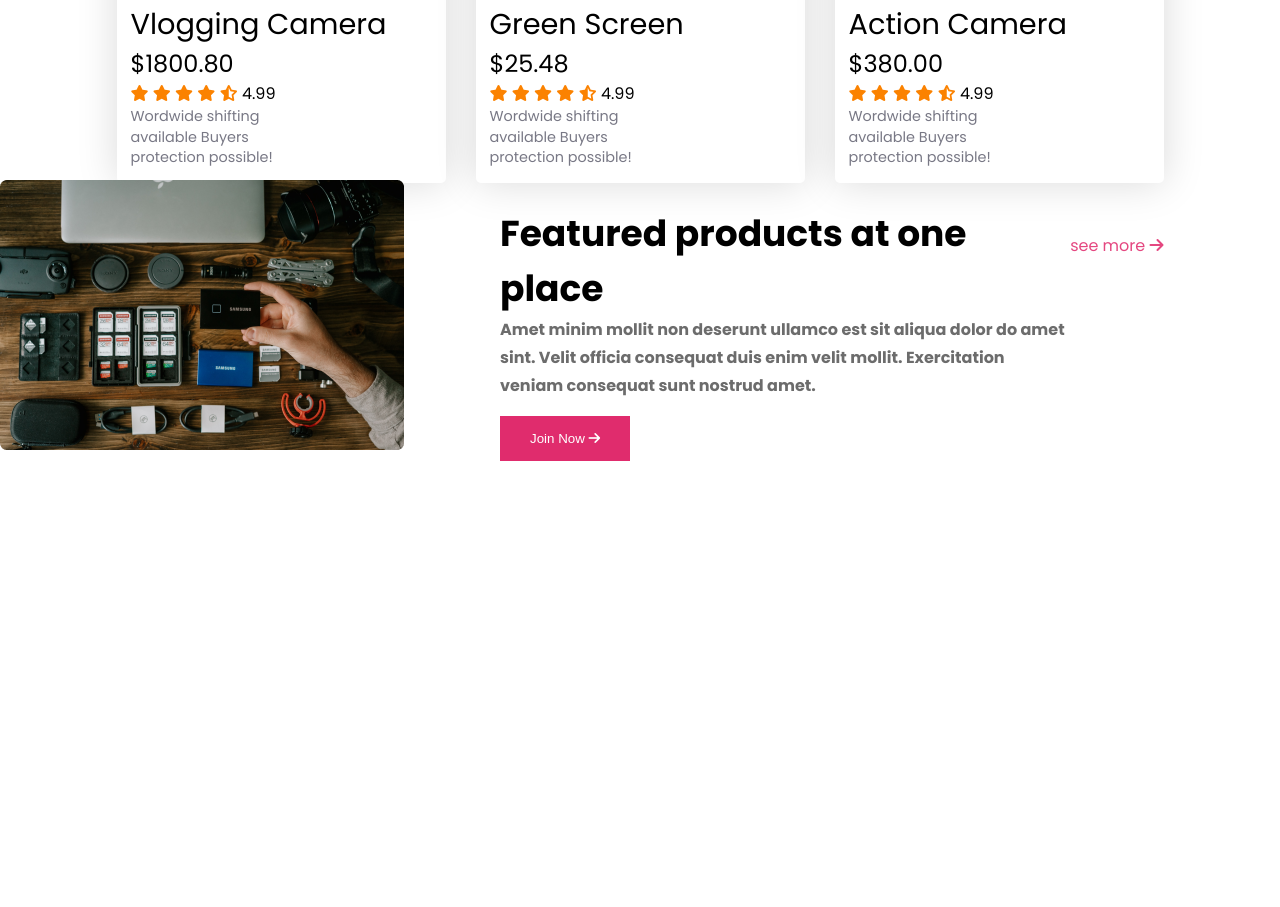
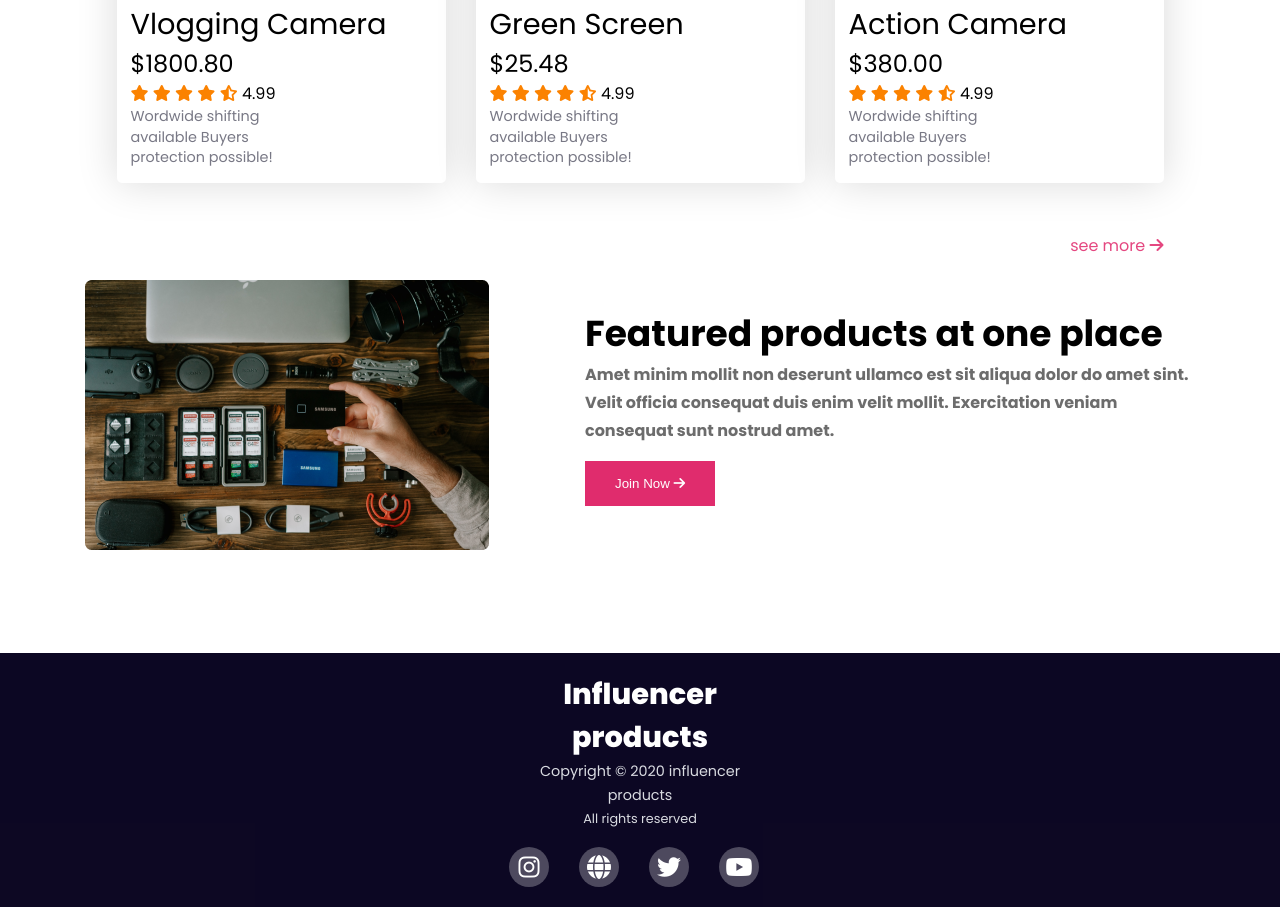
Before and after one commit to shahadat-hasan/influencer-gear-responsive, a plain HTML site: page index.html in a window 1280 px wide. Shown: the part 2226-3133 px from the top of the page. Before the commit the page ends 2687 px from the top, so only its background shows below. Drawn offline with Linux system fonts and the light colour scheme.

Commit message:
added footer section

```diff
--- a/index.html
+++ b/index.html
@@ -234,6 +234,21 @@
             </div>
         </section>
     </main>
+    <footer class="footer display-flex">
+        <div class="footer-content">
+            <h1 class="footer-title">Influencer products</h1>
+            <p class="footer-descp">Copyright &copy; 2020  influencer products</p>
+            <div class="all">
+                All rights reserved
+            </div>
+            <div class="footer-icon display-flex">
+                <a href=""><i class="fa-brands fa-instagram"></i></a>
+                <a href=""><i class="fa-solid fa-globe"></i></a>
+                <a href=""><i class="fa-brands fa-twitter"></i></a>
+                <a href=""><i class="fa-brands fa-youtube"></i></a>
+            </div>
+        </div>
+    </footer>
 
 </body>
 
--- a/style/style.css
+++ b/style/style.css
@@ -109,7 +109,6 @@ li>.nav-links{
 /* card related styles here  */
 .container{
     max-width: 1047px;
-    height: 100%;
     margin: 0 auto;
     margin-top: 100px;
 }
@@ -172,6 +171,7 @@ li>.nav-links{
   max-width: 1110px;
   height: 270px;
   margin: 0 auto;
+  margin-top: 100px;
   gap:96px;
 }
 .feature-content{
@@ -199,6 +199,61 @@ li>.nav-links{
 
 
 /* main section ends here  */
+
+/* footer section start here  */
+.footer{
+   background-color: #090420fb;
+   text-align: center;
+   width:100%;
+   margin-top: 100px;
+   align-items: center;
+   justify-content: center;
+
+}
+.footer-content{
+    margin-top: 20px;
+    max-width:262px;
+    color: #FFFFFF;
+
+}
+.footer-title{
+    font-size: 1.8rem;
+    font-weight: 800;
+}
+.footer-descp{
+    font-size: 0.9rem;
+    color:#D9DBE1;
+    line-height: 24px;
+}
+.all{
+    font-size: 0.8rem;
+    line-height: 24px;
+    color:#D9DBE1;
+}
+.footer-icon{
+    margin-top: 16px;
+    margin-bottom: 20px;
+
+}
+.footer-icon{
+    gap:30px;
+
+
+}
+.footer-icon a{
+
+    text-decoration: none;
+    background-color: rgba(255, 255, 255, 0.267);
+    color: #FFFFFF;
+    border-radius: 50%;
+    font-size: 24px;
+    width:40px;
+    height:40px ;
+    align-items: center;
+    justify-content: center;
+    padding:3px;
+
+}
 
 /* responsive media query  */
 @media screen and (max-width:576px) {
@@ -238,10 +293,17 @@ li>.nav-links{
         width:100%;
     }
     .more-about{
-        float: right;
-        margin:50px;
+        margin-right: 70px;
+    }
+    .feature-product{
+        flex-direction: column-reverse;
+        margin-top: 70%;
+    }
+    .feature-content{
+        text-align: center;
+    }
 
-    }
+
 
 
 
```
